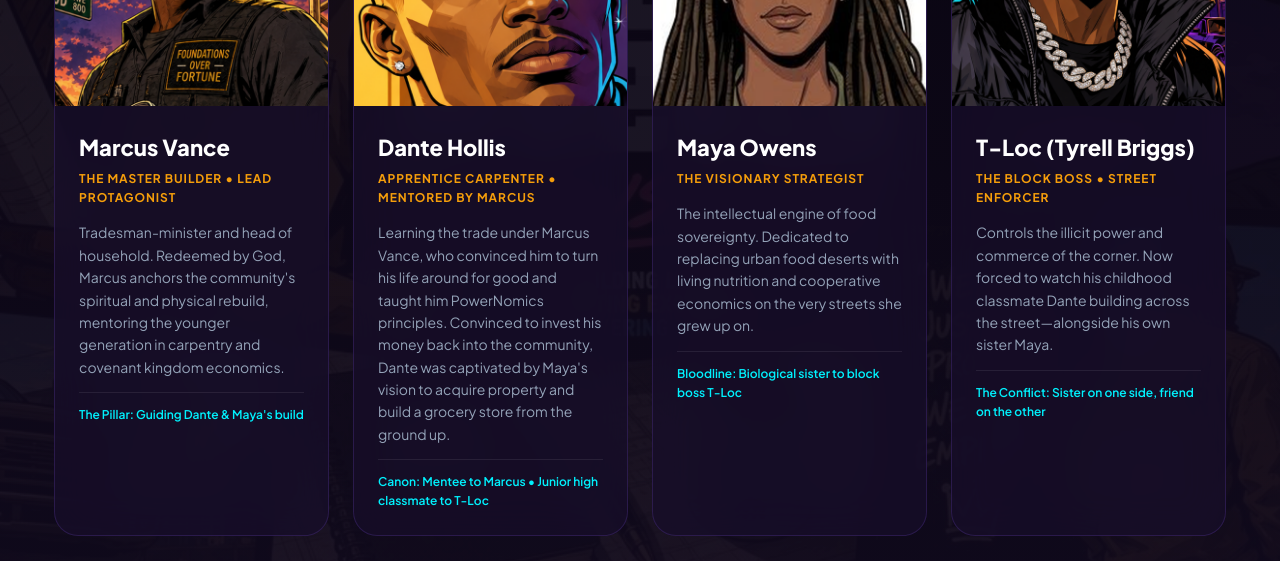
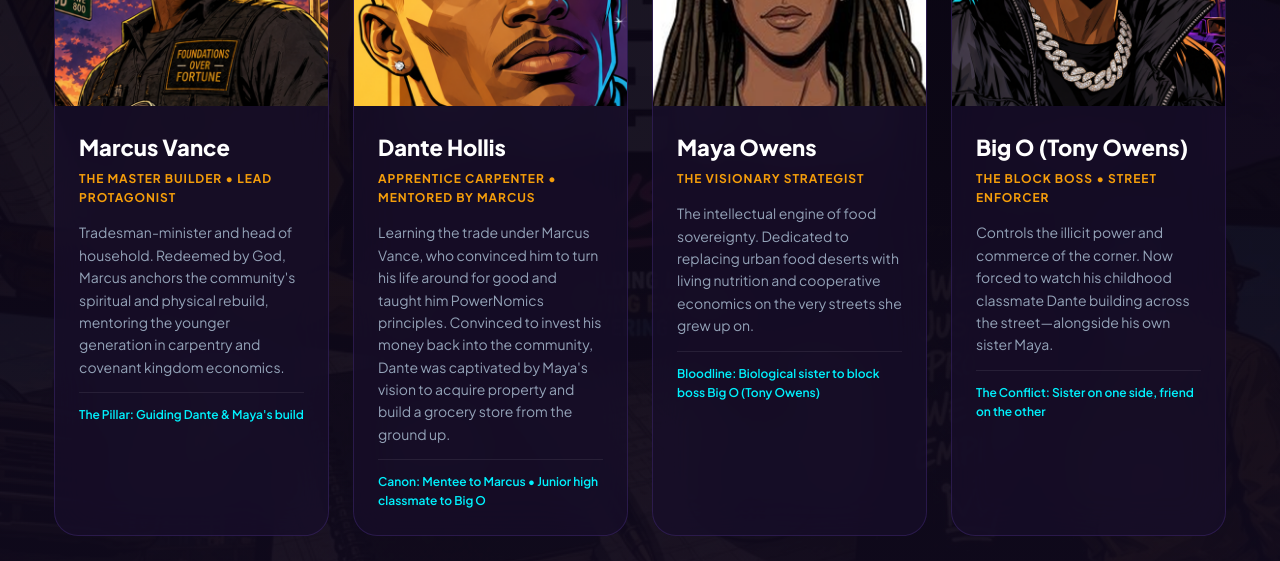
Before and after one commit to householdbooks-sketch/dante-and-maya, a plain HTML site: page index.html in a window 1280 px wide. Shown: the part 6280-6841 px from the top of the page. Drawn offline with Linux system fonts and the light colour scheme.

Commit message:
feat(canon): rename antagonist from T-Loc to Big O (Tony Owens), sharing last name with sister Maya Owens

```diff
--- a/index.html
+++ b/index.html
@@ -1309,7 +1309,7 @@
             <div class="char-name">Dante Hollis</div>
             <span class="char-role">Apprentice Carpenter • Mentored by Marcus</span>
             <p class="char-bio">Learning the trade under Marcus Vance, who convinced him to turn his life around for good and taught him PowerNomics principles. Convinced to invest his money back into the community, Dante was captivated by Maya's vision to acquire property and build a grocery store from the ground up.</p>
-            <div class="char-relation">Canon: Mentee to Marcus • Junior high classmate to T-Loc</div>
+            <div class="char-relation">Canon: Mentee to Marcus • Junior high classmate to Big O</div>
           </div>
         </div>
 
@@ -1321,16 +1321,16 @@
             <div class="char-name">Maya Owens</div>
             <span class="char-role">The Visionary Strategist</span>
             <p class="char-bio">The intellectual engine of food sovereignty. Dedicated to replacing urban food deserts with living nutrition and cooperative economics on the very streets she grew up on.</p>
-            <div class="char-relation">Bloodline: Biological sister to block boss T-Loc</div>
+            <div class="char-relation">Bloodline: Biological sister to block boss Big O (Tony Owens)</div>
           </div>
         </div>
 
         <div class="character-card">
           <div class="char-img-wrap">
-            <img src="images/character_tloc.png" alt="T-Loc (Tyrell Briggs)" class="char-avatar-img">
+            <img src="images/character_tloc.png" alt="Big O (Tony Owens)" class="char-avatar-img">
           </div>
           <div class="char-content">
-            <div class="char-name">T-Loc (Tyrell Briggs)</div>
+            <div class="char-name">Big O (Tony Owens)</div>
             <span class="char-role">The Block Boss • Street Enforcer</span>
             <p class="char-bio">Controls the illicit power and commerce of the corner. Now forced to watch his childhood classmate Dante building across the street—alongside his own sister Maya.</p>
             <div class="char-relation">The Conflict: Sister on one side, friend on the other</div>
```
